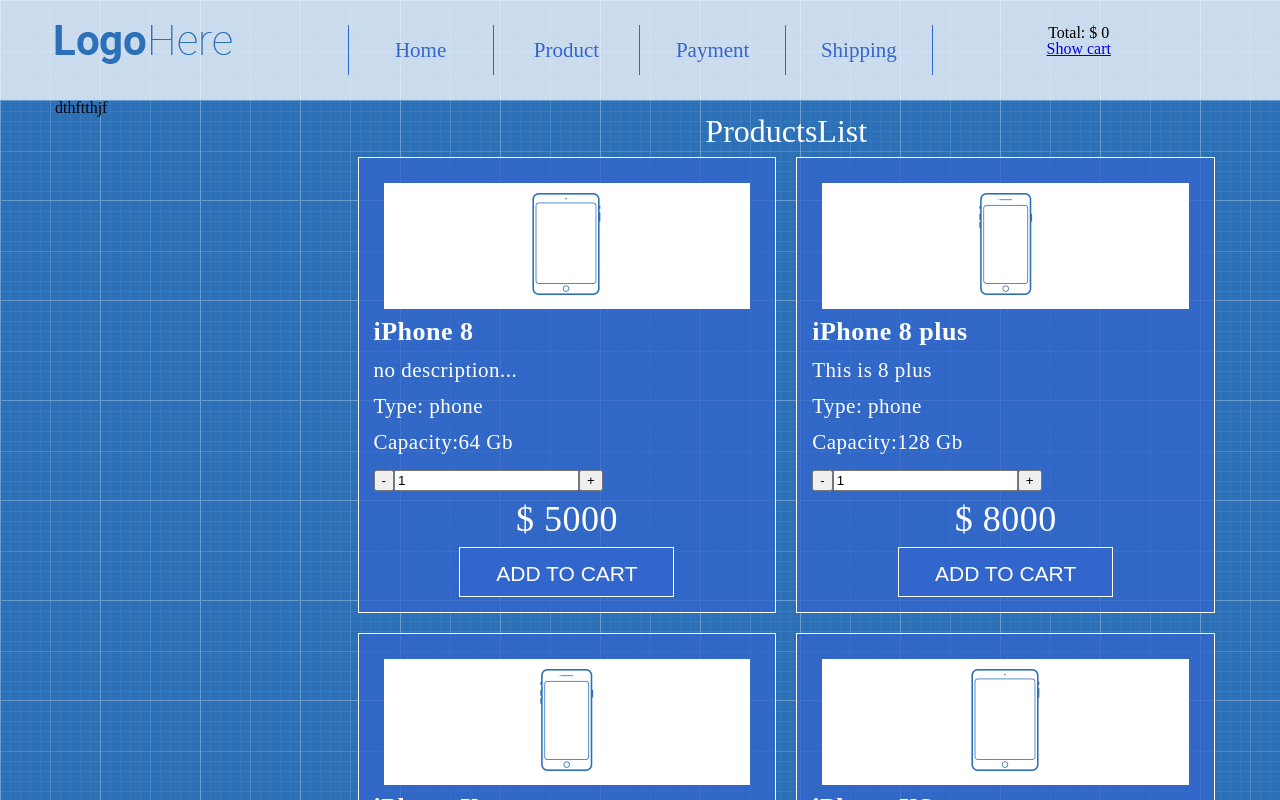
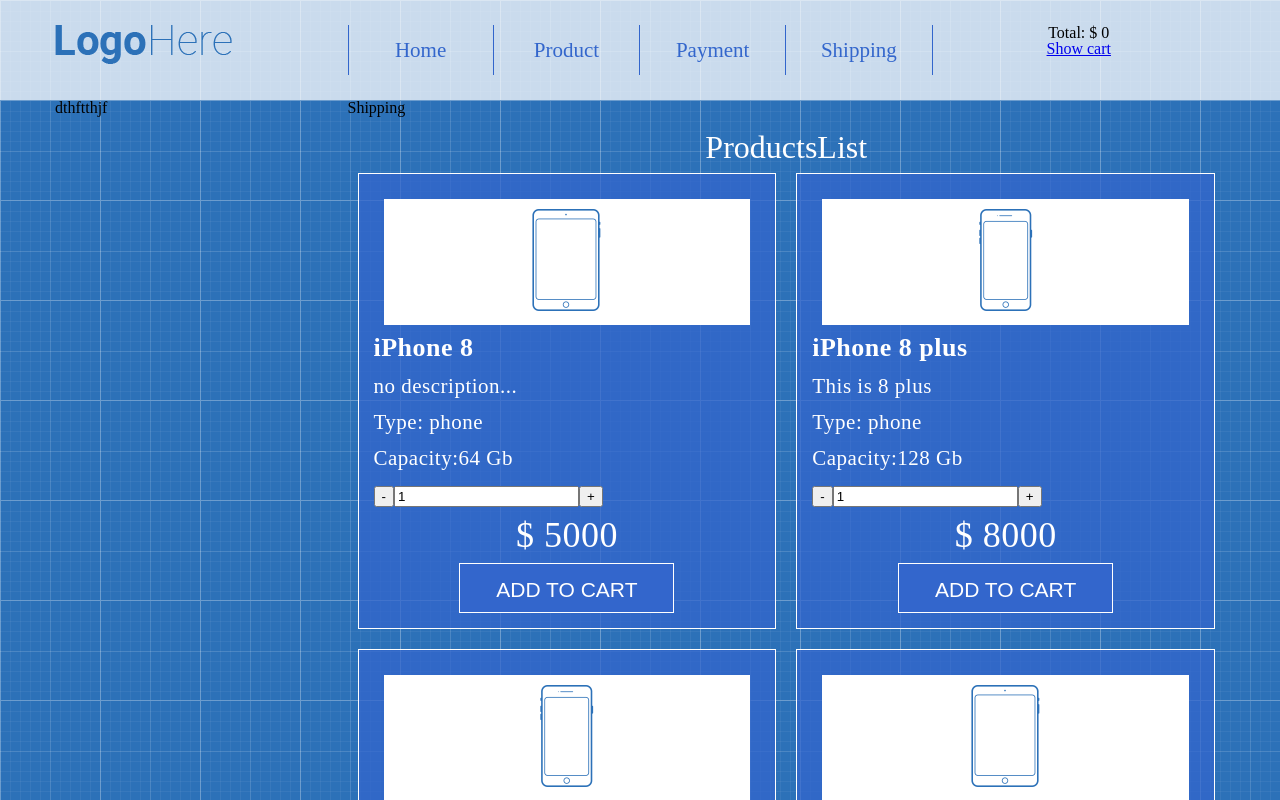
Before and after one commit to ApostleAndrew/shop-react, a React (Create React App) app: page /shipping in a window 1280 px wide. Shown: the top 800 px of the page. Built offline with nearby package versions, Linux system fonts and the light colour scheme.

Commit message:
create component Payment Shipping and link to this

```diff
--- a/src/App/Header/Menu/Menu.js
+++ b/src/App/Header/Menu/Menu.js
@@ -1,5 +1,5 @@
 import React from 'react'
-
+import {Link} from 'react-router-dom'
 import './menu.css'
 
 
@@ -8,10 +8,11 @@
 	return(
 	    <div className="menu">
 			<ul>
-                <li><a href="">Home</a></li>
-                <li><a href="">Product</a></li>
-                <li><a href="">Payment</a></li>
-                <li><a href="">Shipping</a></li>
+                <li><Link to='/'>Home</Link></li>
+				<li><Link to='/'>Product</Link></li>
+				<li><Link to='/payment'>Payment</Link></li>
+				<li><Link to='/shipping'>Shipping</Link></li>
+
 			</ul>
 		</div>
 	)
--- a/src/App/Main/Main.js
+++ b/src/App/Main/Main.js
@@ -4,6 +4,8 @@
 import {Route} from 'react-router-dom'
 
 import CartPage from './Cart/CartPage'
+import PaymentPage from './Payment/PaymentPage'
+import ShippingPage from './Shipping/ShipingPage'
 
 const Main = ({
 	addProductToCart,
@@ -17,6 +19,8 @@
 				</div>
 				<div className="col-lg-9">
 				<Route path='/cart' component = {CartPage} />
+				<Route path='/shipping' component = {ShippingPage} />
+				<Route path='/payment' component ={PaymentPage} />
 					<ProductsList
 					addProductToCart={addProductToCart}
 					/>
--- /dev/null
+++ b/src/App/Main/Payment/PaymentPage.js
@@ -0,0 +1,16 @@
+import React from 'react'
+
+const PaymentPage = () => {
+    return (
+        <div>
+            <h1>
+            Payment
+            </h1>
+
+        </div>
+    )
+
+}
+
+
+export default PaymentPage
--- /dev/null
+++ b/src/App/Main/Shipping/ShipingPage.js
@@ -0,0 +1,16 @@
+import React from 'react'
+
+const ShippingPage = () => {
+    return (
+        <div>
+            <h1>
+            Shipping
+            </h1>
+
+        </div>
+    )
+
+}
+
+
+export default ShippingPage
```
